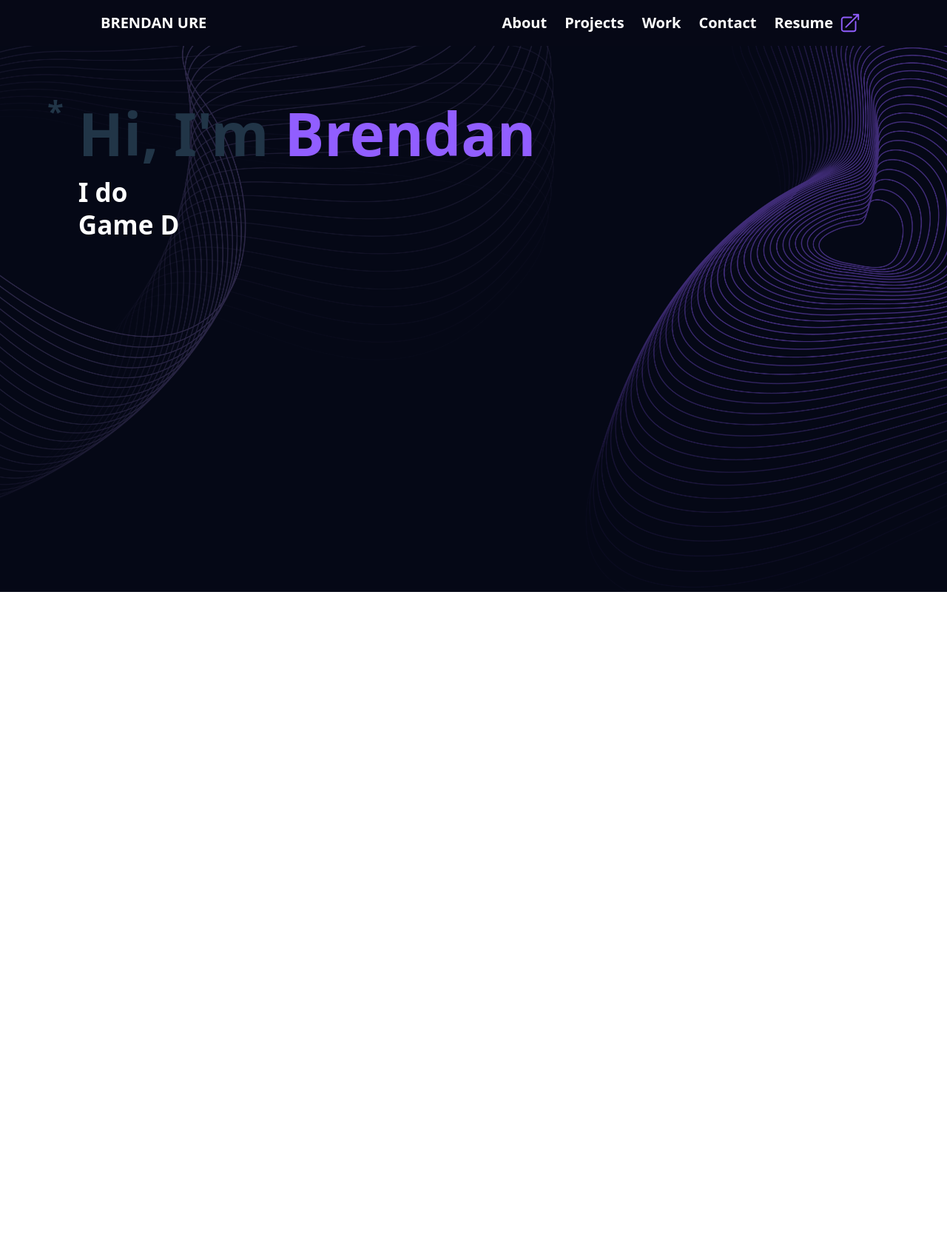
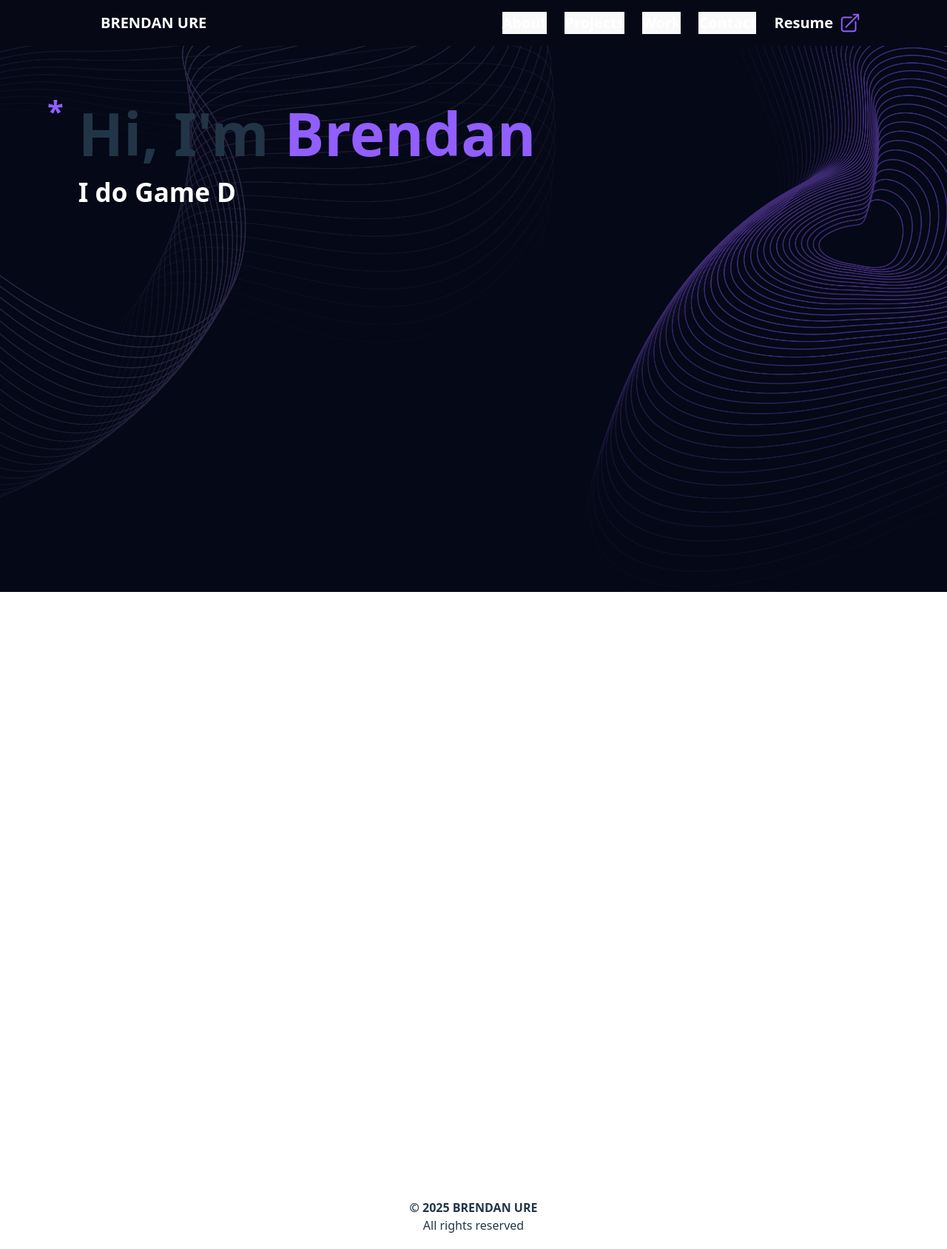
Before and after one commit to Ure-B/brendan-portfolio, a React app in the folder portfolio-website/: page / in a window 1280 px wide. Shown: the whole page at 74% size. Before the commit the page ends 1600 px from the top, so only its background shows below. Built offline with nearby package versions, Linux system fonts and the light colour scheme; the HTML template or start-up script is replaced by a standard one.

Commit message:
installed motion

```diff
--- a/portfolio-website/package.json
+++ b/portfolio-website/package.json
@@ -15,6 +15,7 @@
   "dependencies": {
     "@tailwindcss/vite": "^4.1.12",
     "gh-pages": "^6.3.0",
+    "motion": "^12.23.12",
     "react": "^19.1.1",
     "react-dom": "^19.1.1",
     "tailwindcss": "^4.1.12"
--- a/portfolio-website/src/components/Footer.jsx
+++ b/portfolio-website/src/components/Footer.jsx
@@ -1,7 +1,10 @@
 function Footer() {
     return (
         <div>
-            <div></div>
+            <div className="w-screen flex flex-col p-5">
+                <p className="font-black">© 2025 BRENDAN URE</p>
+                <p>All rights reserved</p>
+            </div>
         </div>
     );
 }
--- a/portfolio-website/src/components/Header.jsx
+++ b/portfolio-website/src/components/Header.jsx
@@ -1,3 +1,5 @@
+import { motion } from "motion/react";
+
 function Header() {
     return (
         <div>
@@ -7,10 +9,18 @@ function Header() {
                         <p className="text-white cursor-pointer text-[20px] font-extrabold font-sans font-stretch-105%">BRENDAN URE</p>
                     </a>
                     <ul className="flex gap-6">
-                        <li className="text-white cursor-pointer text-[20px] font-semibold font-sans font-stretch-105%">About</li>
-                        <li className="text-white cursor-pointer text-[20px] font-semibold font-sans font-stretch-105%">Projects</li>
-                        <li className="text-white cursor-pointer text-[20px] font-semibold font-sans font-stretch-105%">Work</li>
-                        <li className="text-white cursor-pointer text-[20px] font-semibold font-sans font-stretch-105%">Contact</li>
+                        <motion.button whileTap={{ y: 2 }}>
+                            <li className="text-white cursor-pointer text-[20px] font-semibold font-sans font-stretch-105%">About</li>
+                        </motion.button>
+                        <motion.button whileTap={{ y: 2 }}>
+                            <li className="text-white cursor-pointer text-[20px] font-semibold font-sans font-stretch-105%">Projects</li>
+                        </motion.button>
+                        <motion.button whileTap={{ y: 2 }}>
+                            <li className="text-white cursor-pointer text-[20px] font-semibold font-sans font-stretch-105%">Work</li>
+                        </motion.button>
+                        <motion.button whileTap={{ y: 2 }}>
+                            <li className="text-white cursor-pointer text-[20px] font-semibold font-sans font-stretch-105%">Contact</li>
+                        </motion.button>
                         <li>
                             <a className="flex gap-2 cursor-pointer" target="_blank" href="/brendan-portfolio/ResumeBU.pdf">
                                 <p className="text-white text-[20px] font-semibold font-sans font-stretch-105%">Resume</p>
--- a/portfolio-website/src/sections/Intro.jsx
+++ b/portfolio-website/src/sections/Intro.jsx
@@ -1,3 +1,5 @@
+import { motion } from "motion/react";
+
 import Typewriter from "../components/Typewriter";
 
 function Intro() {
@@ -5,13 +7,25 @@ function Intro() {
         <div>
             <div className="w-screen h-screen relative z-0 bg-cover bg-no-repeat bg-center bg-[url('/background1.png')]">
                 <div className="absolute inset-0 top-[120px] max-w-7xl mx-auto sm:px-16 px-6 flex flex-row items-start gap-5">
-                    <h1 className="font-black text-[40px]">*</h1>
+                    <h1 className="font-black text-[40px] text-[#915EFF]">*</h1>
                     <div>
-                        <h1 className="font-black text-[80px]">Hi, I'm <span className="text-[#915EFF]">Brendan</span></h1>
-                        <div className="absolute text-left items-start flex flex-col gap-1 leading-10">
+                        <motion.div
+                            initial={{opacity: 0, y: -50}}
+                            whileInView={{opacity: 1, y: 0}}
+                            transition={{duration: 1.5, type: "spring"}}
+                        >
+                            <h1 className="font-black text-[80px]">Hi, I'm <span className="text-[#915EFF]">Brendan</span></h1>
+                        </motion.div>
+                        <motion.div
+                            initial={{opacity: 0, y: -50}}
+                            whileInView={{opacity: 1, y: 0}}
+                            transition={{duration: 2, type: "spring"}}
+                        >
+                        <div className="absolute text-left items-start flex flex-row gap-2.5 leading-10">
                             <p className="text-white text-[35px] font-semibold font-black font-stretch-105%">I do</p>
                             <Typewriter/>
                         </div>
+                        </motion.div>
                     </div>
                 </div>
             </div>
```
Also changed, not shown: 2 other files (tests, documents, lock files or other folders).
